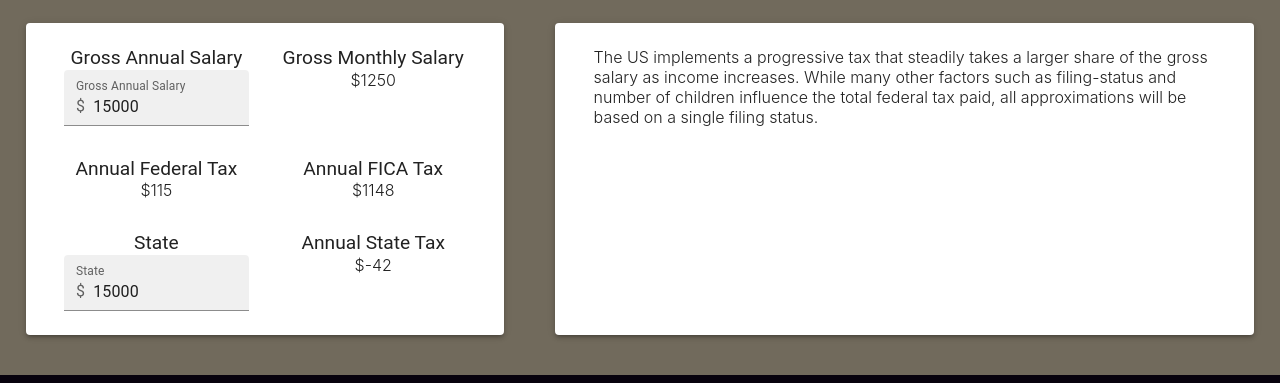
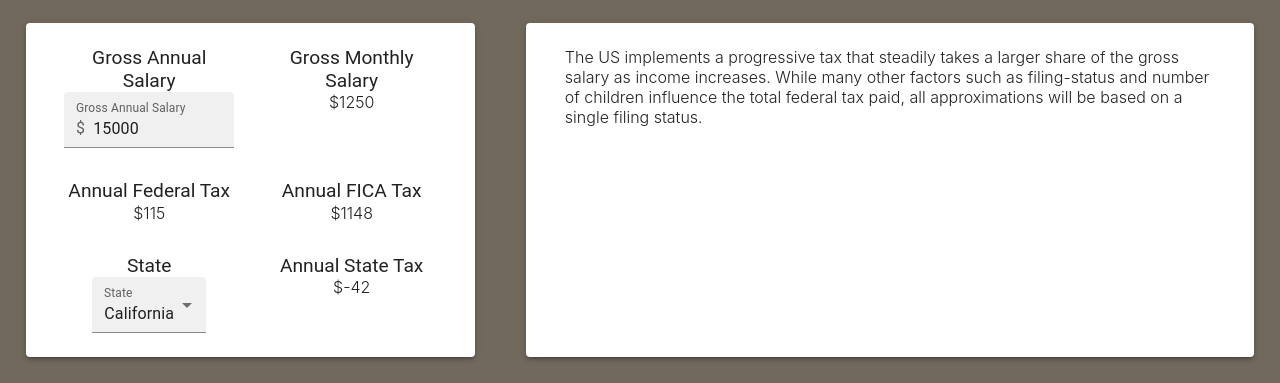
Before and after one commit to KevinZhang2135/personal-finance, a React (Create React App) app: page / in a window 1280 px wide. Shown: the part 958-1341 px from the top of the page. Built offline with nearby package versions, Linux system fonts and the light colour scheme.

Commit message:
State Taxes

```diff
--- a/src/App.js
+++ b/src/App.js
@@ -33,6 +33,8 @@ const App = () => {
 			<Taxes
 				salary={salary}
 				setSalary={setSalary}
+				state={state}
+				setState={setState}
 				taxes={taxes}
 				setTaxes={setTaxes}
 			/>
@@ -42,15 +44,17 @@ const App = () => {
 };
 
 const calculateTax = (annualSalary, type) => {
+	// Determines the total taxes for a region with a single filing status
 	let totalTax = 0;
 
 	if (type === "federal")
-		// additional tax of $90 per $10,000 of income earned above $200,000
+		// Additional federal tax of $90 per $10,000 of income earned above $200,000
 		totalTax = (Math.max(0, annualSalary - 200000) * 90) / 10000;
 
-	// deducts tax exemption with a single filing status
+	// Deducts tax exemption
 	annualSalary = Math.max(0, annualSalary - taxBrackets[type].deduction);
 
+	// Adds taxes according to brackets
 	for (let [key, taxRate] of Object.entries(
 		taxBrackets[type].brackets
 	).reverse()) {
@@ -62,7 +66,7 @@ const calculateTax = (annualSalary, type) => {
 		}
 	}
 
-	// reduces tax with credits with a single filing status
+	// Reduces tax with credits
 	return totalTax - taxBrackets[type].credits;
 };
 
--- a/src/components/taxes/IncomeForm.jsx
+++ b/src/components/taxes/IncomeForm.jsx
@@ -1,6 +1,5 @@
 import React from "react";
 import {
-	Box,
 	FormControl,
 	FilledInput,
 	Grid,
@@ -12,51 +11,40 @@ import {
 import { calculateTax } from "../../App";
 
 const IncomeForm = (props) => {
-	let { salary, setSalary, setTaxes } = props;
+	let { salary, setSalary, state, setTaxes } = props;
+
+	const handleSalaryChange = (e) => {
+		const annualSalary = parseInt(e.target.value);
+
+		setSalary(annualSalary);
+		setTaxes({
+			federal: calculateTax(annualSalary, "federal"),
+			state: calculateTax(annualSalary, state),
+			fica: annualSalary * 0.0765,
+		});
+	};
 
 	return (
 		<React.Fragment>
 			<Grid item xs={6} textAlign="center">
-				<Typography variant="h3">
-					Gross Annual Salary
-				</Typography>
+				<Typography variant="h3">Gross Annual Salary</Typography>
 
 				<FormControl variant="filled">
-					<InputLabel htmlFor="filled-adornment-amount">
-						Gross Annual Salary
-					</InputLabel>
-
+					<InputLabel>Gross Annual Salary</InputLabel>
 					<FilledInput
-						id="filled-adornment-amount"
 						startAdornment={
-							<InputAdornment
-								position="start"
-								sx={{ fontSize: "2vmin" }}
-							>
-								$
-							</InputAdornment>
+							<InputAdornment position="start">$</InputAdornment>
 						}
 						defaultValue="15000"
-						onChange={(e) => {
-							const annualSalary = parseInt(e.target.value);
-							setSalary(annualSalary);
-							setTaxes({
-								federal: calculateTax(annualSalary, "federal"),
-								fica: annualSalary * 0.0765,
-							});
-						}}
+						onChange={(e) => handleSalaryChange(e)}
 					/>
 				</FormControl>
 			</Grid>
 
 			<Grid item xs={6} textAlign="center">
-				<Typography variant="h3">
-					Gross Monthly Salary
-				</Typography>
+				<Typography variant="h3">Gross Monthly Salary</Typography>
 
-				<Typography variant="p">
-					${Math.round(salary / 12)}
-				</Typography>
+				<Typography variant="p">${Math.round(salary / 12)}</Typography>
 			</Grid>
 		</React.Fragment>
 	);
--- a/src/components/taxes/StateForm.jsx
+++ b/src/components/taxes/StateForm.jsx
@@ -1,62 +1,72 @@
+import taxBrackets from "../../res/taxBrackets.json";
+
 import React from "react";
 import {
-	Box,
 	FormControl,
-	FilledInput,
 	Grid,
-	InputAdornment,
 	InputLabel,
+	MenuItem,
+	Select,
 	Typography,
 } from "@mui/material";
 
 import { calculateTax } from "../../App";
 
 const StateForm = (props) => {
-	let { salary, setSalary, taxes, setTaxes } = props;
+	let { salary, state, setState, taxes, setTaxes } = props;
+
+	// Gets all states, including D.C, and capitalizes them
+	const states = Object.keys(taxBrackets).splice(1);
+	const handleStateChange = (e) => {
+		const inputState = e.target.value;
+		setState(inputState);
+		setTaxes({
+			...taxes,
+			state: calculateTax(salary, inputState),
+		});
+	};
 
 	return (
 		<React.Fragment>
 			<Grid item xs={6} textAlign="center">
-				<Typography variant="h3">
-					State
-				</Typography>
+				<Typography variant="h3">State</Typography>
 				<FormControl variant="filled">
-					<InputLabel
-						htmlFor="filled-adornment-amount"
-						fontSize="2vmin"
+					<InputLabel>State</InputLabel>
+					<Select
+						value={state}
+						label="State"
+						onChange={(e) => {
+							handleStateChange(e);
+						}}
 					>
-						State
-					</InputLabel>
-
-					<FilledInput
-						id="filled-adornment-amount"
-						startAdornment={
-							<InputAdornment
-								position="start"
-								sx={{ fontSize: "2vmin" }}
-							>
-								$
-							</InputAdornment>
-						}
-						defaultValue="15000"
-						placeholder="Select state"
-						fontSize="2vmin"
-						onChange={(e) => {}}
-					/>
+						{states.map((inputState) => (
+							<MenuItem key={inputState} value={inputState}>
+								{inputState.replace(/(^.)|(\W.)/g, (char) =>
+									char.toUpperCase()
+								)}
+							</MenuItem>
+						))}
+					</Select>
 				</FormControl>
 			</Grid>
 
 			<Grid item xs={6} textAlign="center">
-				<Typography variant="h3">
-					Annual State Tax
-				</Typography>
+				<Typography variant="h3">Annual State Tax</Typography>
 
-				<Typography variant="p">
-					${Math.round(taxes.state)}
-				</Typography>
+				<Typography variant="p">${Math.round(taxes.state)}</Typography>
 			</Grid>
 		</React.Fragment>
 	);
 };
 
 export default StateForm;
+
+/**<Autocomplete
+					disablePortal
+					options={states}
+					defaultValue="California"
+					renderInput={(params) => (
+						<TextField {...params} label="State" />
+					)}
+					onChange={handleStateChange(e, value)}
+				/> */
--- a/src/components/taxes/Taxes.jsx
+++ b/src/components/taxes/Taxes.jsx
@@ -1,18 +1,15 @@
 import React from "react";
-import { Box, Grid, Paper, Stack, Typography } from "@mui/material";
+import { Grid, Paper, Stack, Typography } from "@mui/material";
 
 import IncomeForm from "./IncomeForm";
 import StateForm from "./StateForm";
 import FederalForm from "./FederalForm";
 
 const Taxes = (props) => {
-	let { salary, setSalary, taxes, setTaxes } = props;
+	let { salary, setSalary, state, setState, taxes, setTaxes } = props;
 	return (
 		<Stack bgcolor="secondary.main" flexDirection="row">
-			<Paper
-				elevation={3}
-				sx={{ m: "5vh 2vw", p: "3vh 3vw" }}
-			>
+			<Paper elevation={3} sx={{ m: "5vh 2vw", p: "3vh 3vw" }}>
 				<Grid
 					container
 					spacing={4}
@@ -21,6 +18,7 @@ const Taxes = (props) => {
 					<IncomeForm
 						salary={salary}
 						setSalary={setSalary}
+						state={state}
 						setTaxes={setTaxes}
 					></IncomeForm>
 
@@ -28,17 +26,15 @@ const Taxes = (props) => {
 
 					<StateForm
 						salary={salary}
-						setSalary={setSalary}
 						taxes={taxes}
+						state={state}
+						setState={setState}
 						setTaxes={setTaxes}
 					></StateForm>
 				</Grid>
 			</Paper>
 
-			<Paper
-				elevation={3}
-				sx={{ m: "5vh 2vw", p: "3vh 3vw" }}
-			>
+			<Paper elevation={3} sx={{ m: "5vh 2vw", p: "3vh 3vw" }}>
 				<Typography variant="p">
 					The US implements a progressive tax that steadily takes a
 					larger share of the gross salary as income increases. While
--- a/src/res/taxBrackets.json
+++ b/src/res/taxBrackets.json
@@ -497,7 +497,7 @@
 		"brackets": {}
 	},
 
-	"D.C.": {
+	"d.c.": {
 		"deduction": 13850,
 		"credits": 0,
 		"brackets": {
```
